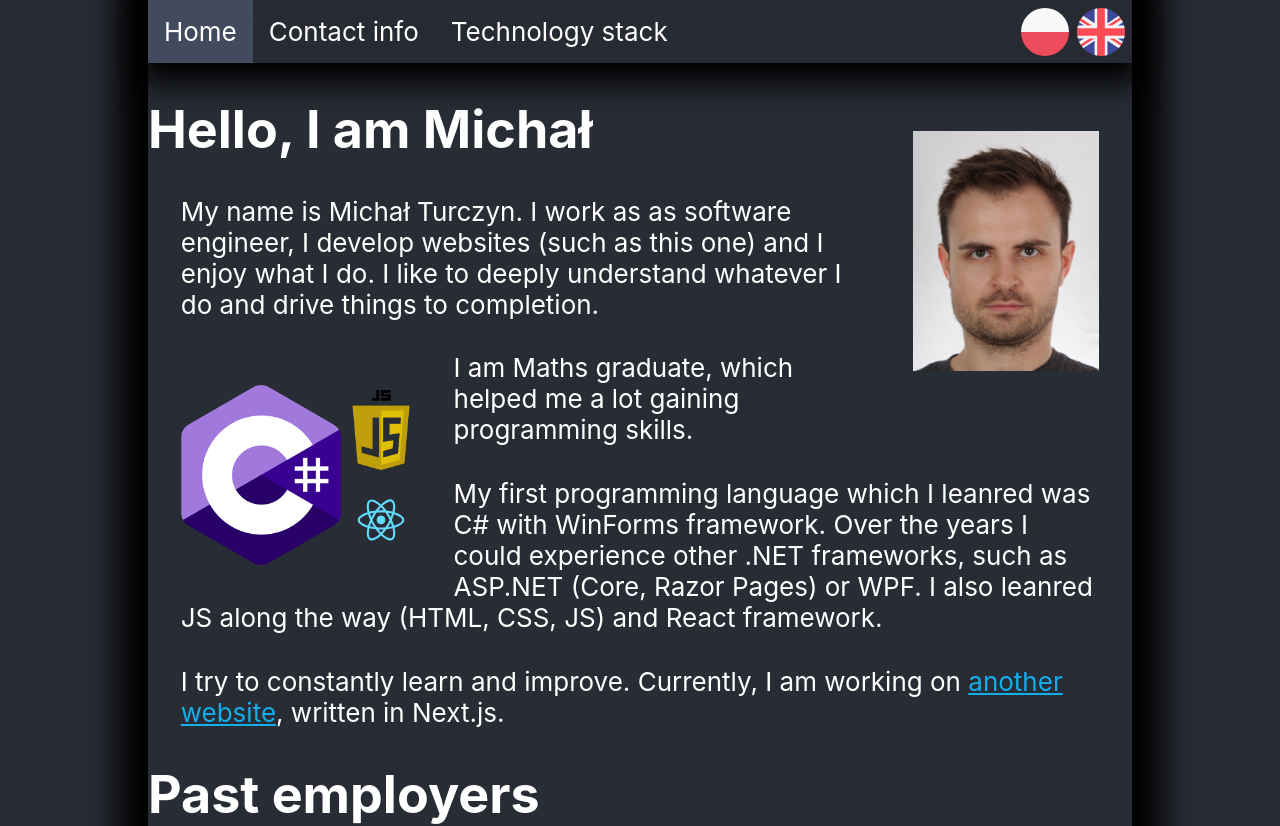
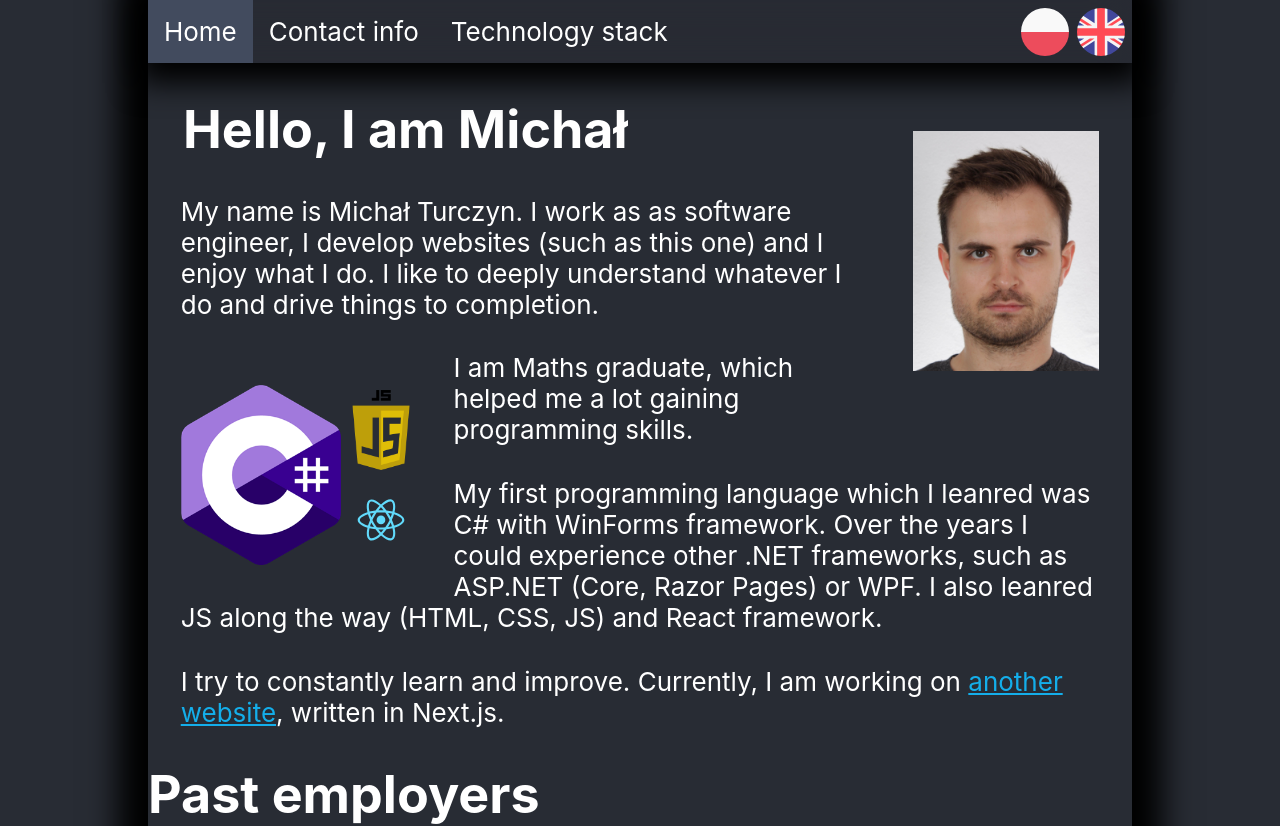
Before and after one commit to mturczyn/about-intrinsic, a React (Create React App) app: page / in a window 1280 px wide. Shown: the top 826 px of the page. Built offline with nearby package versions, Linux system fonts and the light colour scheme.

Commit message:
Corrected header margin on home page.

```diff
--- a/src/Home/Home.css
+++ b/src/Home/Home.css
@@ -15,6 +15,10 @@
     grid-template-columns: 2fr 1fr;
     grid-template-rows: 1fr 1fr;
     grid-template-areas: 'csharp js' 'csharp react';
+}
+
+.Home-header h1 {
+    margin-inline-start: 1ch;
 }
 
 .programming-languages .react {
```
